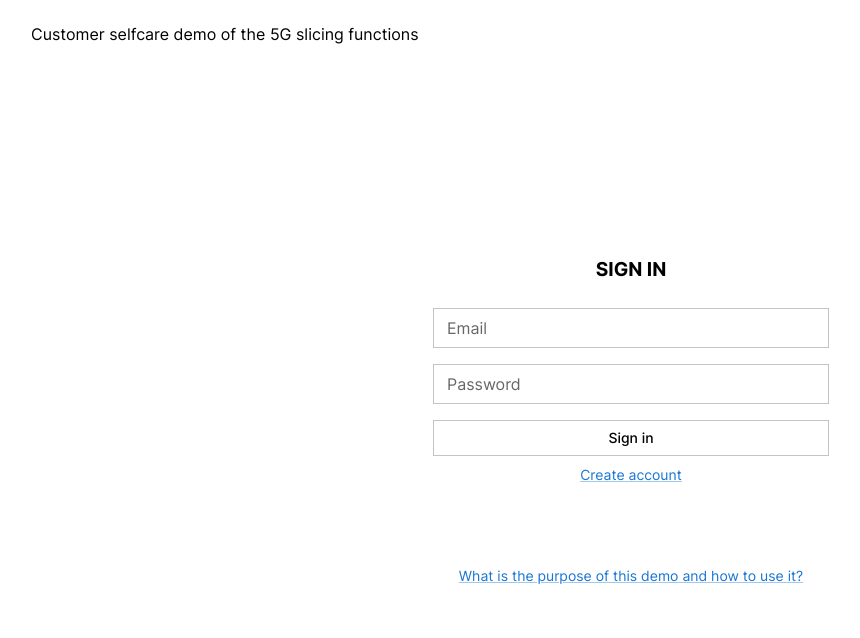
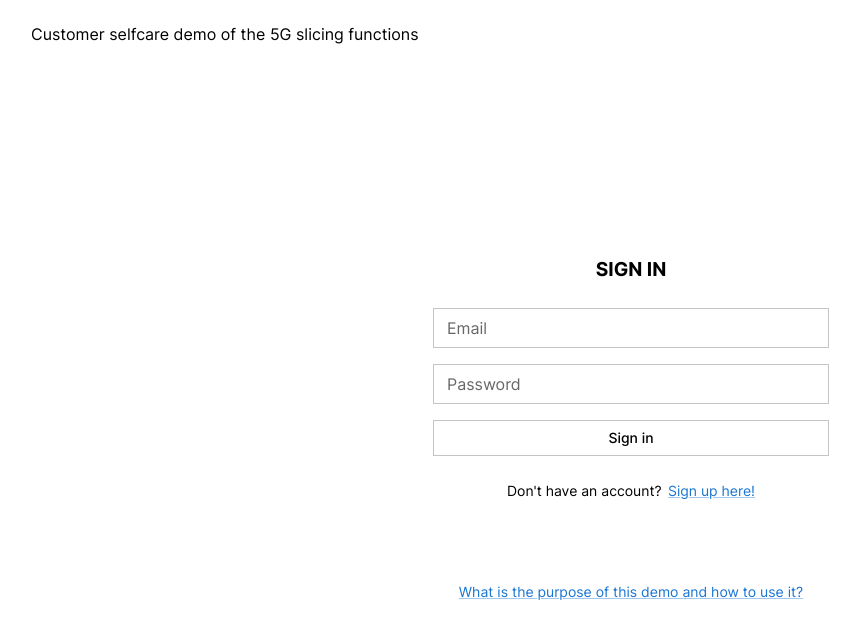
Before and after one commit to kade-ddnkv/simsoul-lk-demo, a Next.js app: page /signin in a window 1280 px wide. Shown: the top 638 px of the page, without its empty margins (9-869 px from the left). Built offline with nearby package versions, Linux system fonts and the light colour scheme; no server answers.

Commit message:
Added small margin in signin and signup pages.

```diff
--- a/src/pages/signin.tsx
+++ b/src/pages/signin.tsx
@@ -1,5 +1,5 @@
 import { useState, useEffect } from 'react'
-import { Grid, Link, Box, Container, TextField, Typography } from '@mui/material'
+import { Grid, Link, Box, Stack, Container, TextField, Typography } from '@mui/material'
 import { HeaderText, HoverBlackButton, StyledTextField } from '@/components/generalComponents'
 import { useRouter } from 'next/navigation'
 import firebase from 'firebase/compat/app'
@@ -53,8 +53,11 @@ export default function SignIn() {
               setPassword(event.target.value)
             }} />
           <HoverBlackButton type='submit' sx={{ mt: 2 }} fullWidth variant='outlined'>Sign in</HoverBlackButton>
-          <Link sx={{ mt: 1 }} href='/signup'><Typography sx={{ fontSize: '14px' }}>Create account</Typography></Link>
-          <Link sx={{ mt: 10, mb: -12 }} href='/info'><Typography sx={{ fontSize: '14px' }}>What is the purpose of this demo and how to use it?</Typography></Link>
+          <Stack direction='row' spacing={0.8} sx={{ mt: 3 }}>
+          <Typography sx={{ fontSize: '14px' }}>Don't have an account?</Typography>
+          <Link href='/signup'><Typography sx={{ fontSize: '14px' }}>Sign up here!</Typography></Link>
+          </Stack>
+          <Link sx={{ mt: 10, mb: -14 }} href='/info'><Typography sx={{ fontSize: '14px' }}>What is the purpose of this demo and how to use it?</Typography></Link>
         </Box>
       </Container>
     </>
--- a/src/pages/signup.tsx
+++ b/src/pages/signup.tsx
@@ -119,8 +119,8 @@ export default function SignIn() {
             <FormHelperText sx={{ marginLeft: '32px' }}>{agreeCheckHelperText}</FormHelperText>
           </FormControl>
           <HoverBlackButton type='submit' sx={{ mt: 3 }} fullWidth variant='outlined'>Create account</HoverBlackButton>
-          <Link sx={{ mt: 1 }} href='/signin'><Typography sx={{ fontSize: '14px' }}>Already have an account?</Typography></Link>
-          <Link sx={{ mt: 10, mb: -12 }} href='/info'><Typography sx={{ fontSize: '14px' }}>What is the purpose of this demo and how to use it?</Typography></Link>
+          <Link sx={{ mt: 3 }} href='/signin'><Typography sx={{ fontSize: '14px' }}>Already have an account?</Typography></Link>
+          <Link sx={{ mt: 10, mb: -14 }} href='/info'><Typography sx={{ fontSize: '14px' }}>What is the purpose of this demo and how to use it?</Typography></Link>
         </Box>
       </Container>
     </>
```
